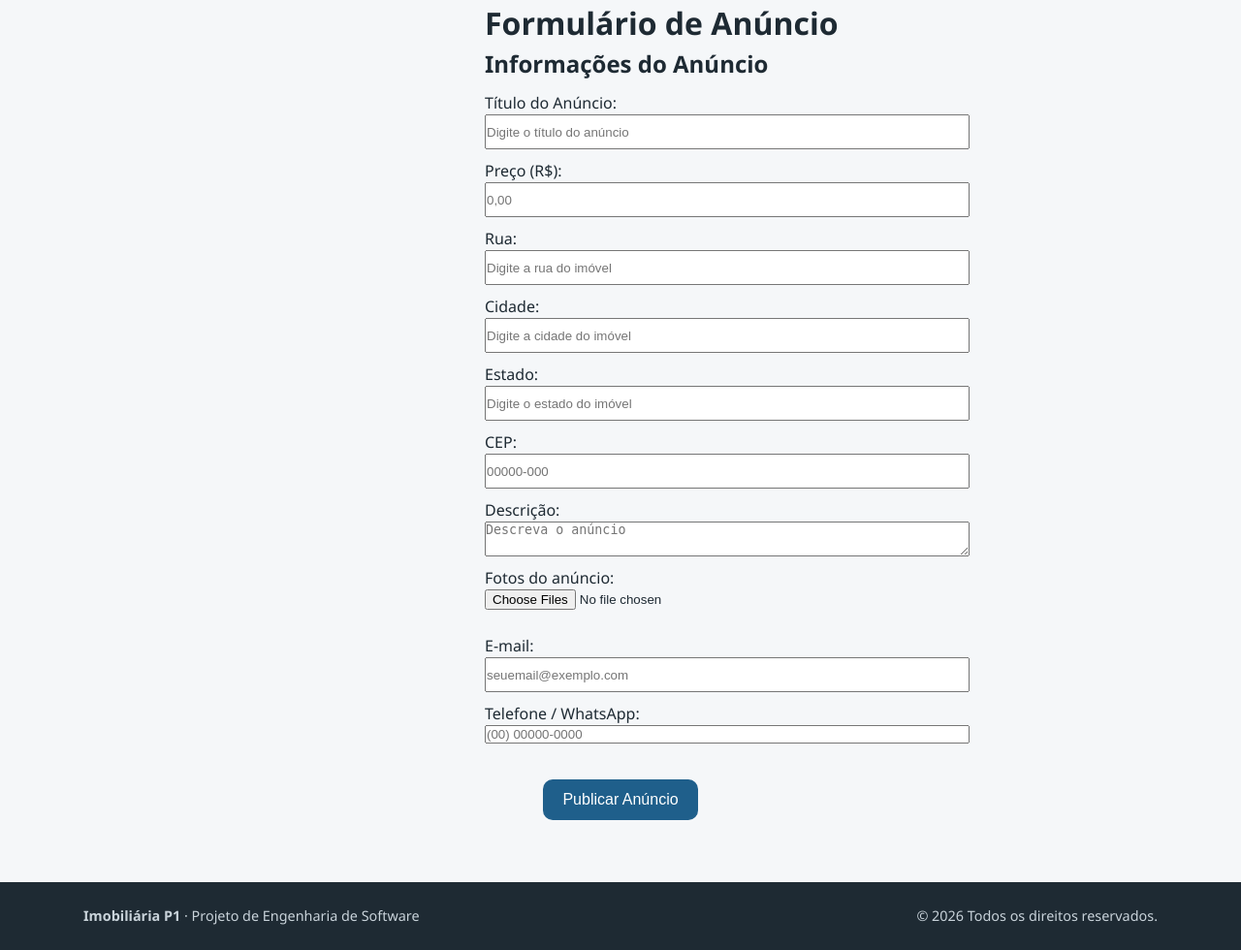
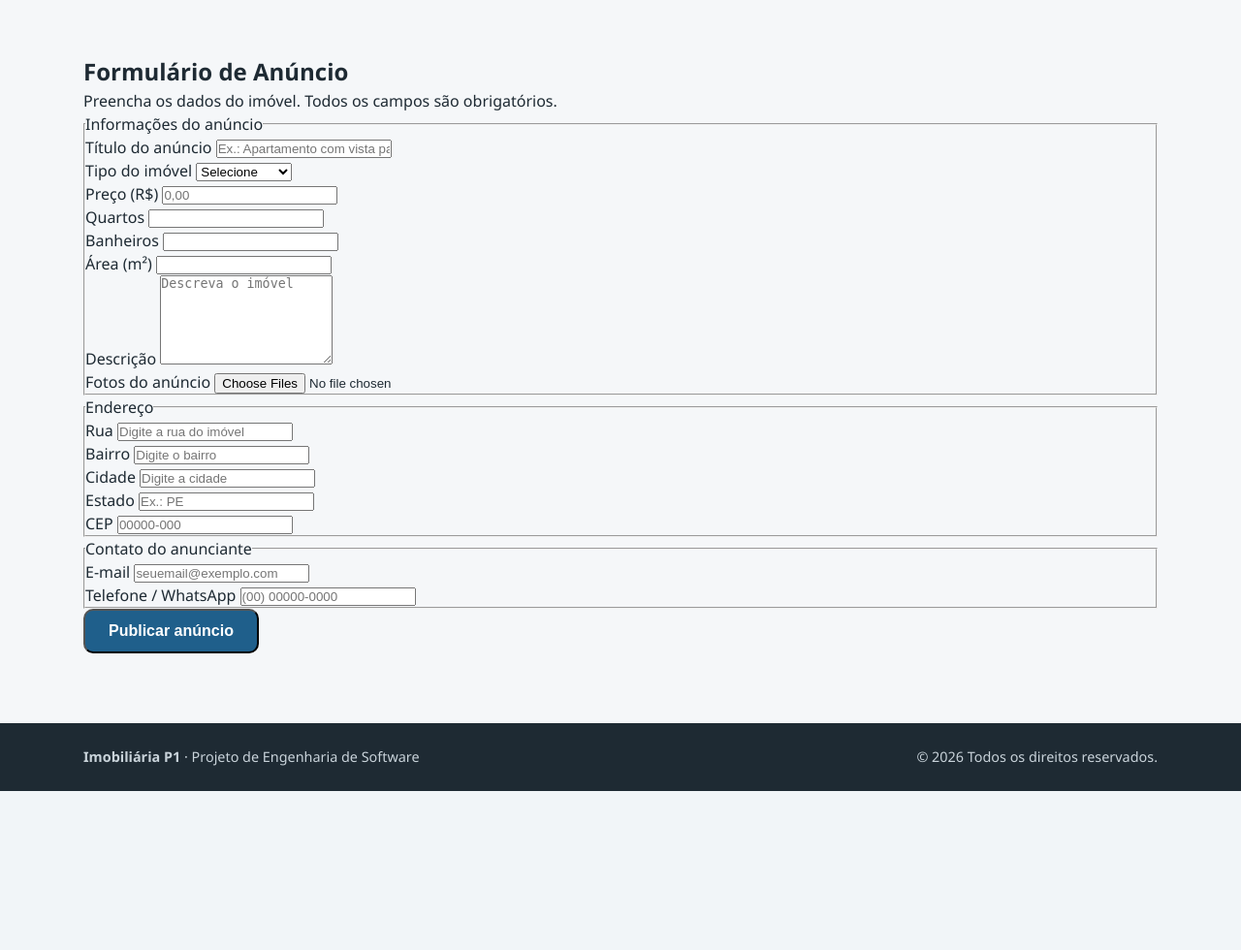
Before and after one commit to devmarcos-santos/Projeto-P1-E.S, a Flask app: page /cadastrar_imovel in a window 1280 px wide. Shown: the part 65-1045 px from the top of the page at 97% size. After the commit the page ends 881 px from the top, so only its background shows below. Run offline with Flask 3, Linux system fonts and the light colour scheme.

Commit message:
fix: organiza o formulário de anúncio e inclui os campos do CSV
- campos agrupados em fieldsets (anúncio, endereço e contato)
- adiciona tipo, bairro, quartos, banheiros e área, usados no CSV
  de imóveis e nas páginas de destaque e de detalhes
- título da aba e botão no padrão visual do site

Closes #22

```diff
--- a/templates/publicar.html
+++ b/templates/publicar.html
@@ -1,74 +1,113 @@
 {% extends "base.html" %}
 
+{% block titulo %}Publicar anúncio · Imobiliária P1{% endblock %}
+
 {% block conteudo %}
+<section class="secao container">
+    <div class="formulario">
+        <h1>Formulário de Anúncio</h1>
+        <p class="formulario__intro">Preencha os dados do imóvel. Todos os campos são obrigatórios.</p>
 
-<h1 class="texto_centro">Formulário de Anúncio</h1>
+        <form action="/enviar_dados" method="POST" enctype="multipart/form-data">
+            <fieldset class="formulario__grupo">
+                <legend>Informações do anúncio</legend>
 
-<form class="centro" action="/enviar_dados" method="POST" enctype="multipart/form-data">
-    <h2 class="texto_centro">Informações do Anúncio</h2>
-
-
-
-    <div>
-        <label for="titulo">Título do Anúncio:</label>
-        <input class="aumentar_input" type="text" id="titulo" name="anuncio_titulo"
-            placeholder="Digite o título do anúncio" required>
+                <div class="campo campo--inteiro">
+                    <label for="titulo">Título do anúncio</label>
+                    <input type="text" id="titulo" name="anuncio_titulo"
+                        placeholder="Ex.: Apartamento com vista para o mar" required>
                 </div>
 
-    <div>
-        <label for="preco">Preço (R$):</label>
-        <input class="aumentar_input" type="number" id="preco" name="anuncio_preco" step="0.01" min="0"
+                <div class="campo">
+                    <label for="tipo">Tipo do imóvel</label>
+                    <select id="tipo" name="imovel_tipo" required>
+                        <option value="" disabled selected>Selecione</option>
+                        <option value="Apartamento">Apartamento</option>
+                        <option value="Casa">Casa</option>
+                        <option value="Cobertura">Cobertura</option>
+                        <option value="Studio">Studio</option>
+                    </select>
+                </div>
+
+                <div class="campo">
+                    <label for="preco">Preço (R$)</label>
+                    <input type="number" id="preco" name="anuncio_preco" step="0.01" min="0"
                         placeholder="0,00" required>
                 </div>
 
-    <div>
-        <label for="rua">Rua:</label>
-        <input class="aumentar_input" type="text" id="rua" name="imovel_rua" placeholder="Digite a rua do imóvel"
-            required>
+                <div class="campo">
+                    <label for="quartos">Quartos</label>
+                    <input type="number" id="quartos" name="imovel_quartos" min="0" required>
                 </div>
 
-    <div>
-        <label for="cidade">Cidade:</label>
-        <input class="aumentar_input" type="text" id="cidade" name="imovel_cidade"
-            placeholder="Digite a cidade do imóvel" required>
+                <div class="campo">
+                    <label for="banheiros">Banheiros</label>
+                    <input type="number" id="banheiros" name="imovel_banheiros" min="0" required>
                 </div>
 
-    <div>
-        <label for="estado">Estado:</label>
-        <input class="aumentar_input" type="text" id="estado" name="imovel_estado"
-            placeholder="Digite o estado do imóvel" required>
+                <div class="campo">
+                    <label for="area">Área (m²)</label>
+                    <input type="number" id="area" name="imovel_area" min="1" required>
                 </div>
 
-    <div>
-        <label for="cep">CEP:</label>
-        <input class="aumentar_input" type="text" id="cep" name="imovel_cep" placeholder="00000-000" maxlength="9"
-            required>
+                <div class="campo campo--inteiro">
+                    <label for="descricao">Descrição</label>
+                    <textarea id="descricao" name="anuncio_descricao" rows="6"
+                        placeholder="Descreva o imóvel" required></textarea>
                 </div>
 
-    <div>
-        <label for="descricao">Descrição:</label>
-        <textarea id="descricao" name="anuncio_descricao" rows="8"
-            placeholder="Descreva o anúncio" required></textarea>
-    </div>
-    <div>
-        <label for="fotos">Fotos do anúncio:</label>
+                <div class="campo campo--inteiro">
+                    <label for="fotos">Fotos do anúncio</label>
                     <input type="file" id="fotos" name="usuario_fotos" accept="image/*" multiple required>
                 </div>
+            </fieldset>
 
+            <fieldset class="formulario__grupo">
+                <legend>Endereço</legend>
 
-    <div>
-        <label for="email">E-mail:</label>
-        <input class="aumentar_input" type="email" id="email" name="usuario_email" placeholder="seuemail@exemplo.com"
-            required>
+                <div class="campo campo--inteiro">
+                    <label for="rua">Rua</label>
+                    <input type="text" id="rua" name="imovel_rua" placeholder="Digite a rua do imóvel" required>
                 </div>
 
-    <div>
-        <label for="contato">Telefone / WhatsApp:</label>
-        <input  type="tel" id="contato" name="usuario_contato" placeholder="(00) 00000-0000"
+                <div class="campo">
+                    <label for="bairro">Bairro</label>
+                    <input type="text" id="bairro" name="imovel_bairro" placeholder="Digite o bairro" required>
+                </div>
+
+                <div class="campo">
+                    <label for="cidade">Cidade</label>
+                    <input type="text" id="cidade" name="imovel_cidade" placeholder="Digite a cidade" required>
+                </div>
+
+                <div class="campo">
+                    <label for="estado">Estado</label>
+                    <input type="text" id="estado" name="imovel_estado" placeholder="Ex.: PE" required>
+                </div>
+
+                <div class="campo">
+                    <label for="cep">CEP</label>
+                    <input type="text" id="cep" name="imovel_cep" placeholder="00000-000" maxlength="9" required>
+                </div>
+            </fieldset>
+
+            <fieldset class="formulario__grupo">
+                <legend>Contato do anunciante</legend>
+
+                <div class="campo">
+                    <label for="email">E-mail</label>
+                    <input type="email" id="email" name="usuario_email" placeholder="seuemail@exemplo.com" required>
+                </div>
+
+                <div class="campo">
+                    <label for="contato">Telefone / WhatsApp</label>
+                    <input type="tel" id="contato" name="usuario_contato" placeholder="(00) 00000-0000"
                         maxlength="15" required>
                 </div>
+            </fieldset>
 
-    <button class="botao_formulario" type="submit">Publicar Anúncio</button>
+            <button class="botao botao--primario botao--grande formulario__enviar" type="submit">Publicar anúncio</button>
         </form>
-
+    </div>
+</section>
 {% endblock %}
```
Lines whose indentation alone changed are shown as unchanged.
